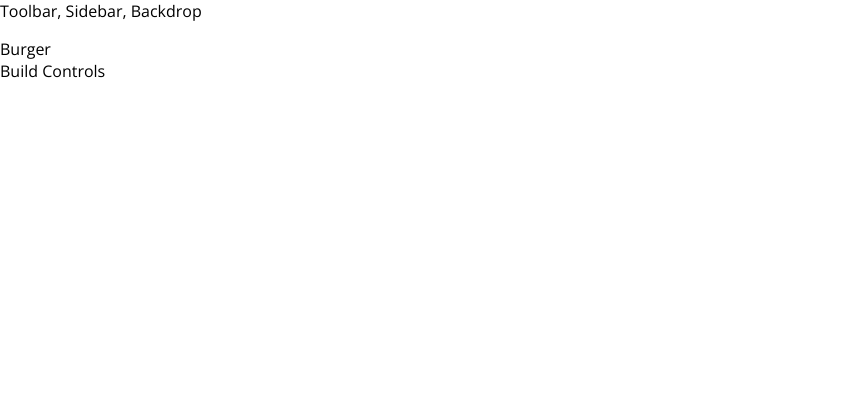
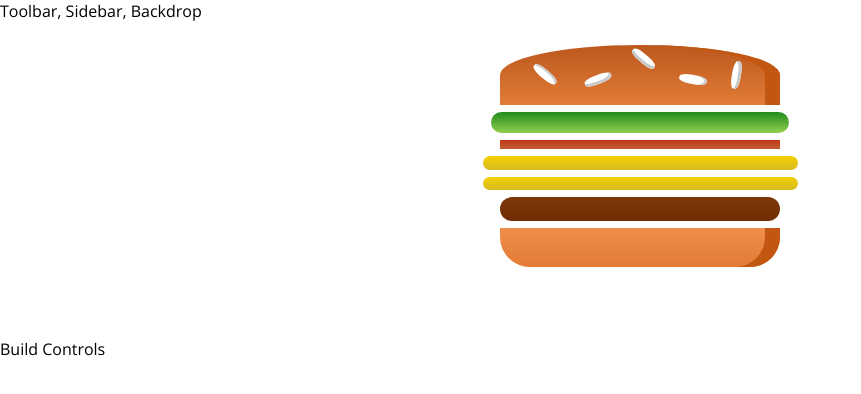
Before and after one commit to DavydovDenys/Burger_App, a React (Create React App) app: page / in a window 1280 px wide. Shown: the top 394 px of the page, without its empty margins (0-861 px from the left). Built offline with nearby package versions, Linux system fonts and the light colour scheme.

Commit message:
Outputting Burger Ingredients Dynamically

```diff
--- a/src/components/Burger/Burger.js
+++ b/src/components/Burger/Burger.js
@@ -0,0 +1,28 @@
+import React from "react";
+import classes from './Burger.module.css'
+import BurgerIngredients from "./BurgerIngredients/BurgerIngredients";
+
+
+const Burger = (props) => {
+
+  const transformedIngredients = Object.keys(props.ingredients).map(
+    (igKey) => {
+      // debugger;
+      return [...Array(props.ingredients[igKey])].map((_, i) => {
+        return <BurgerIngredients key={igKey + i} type={igKey}/>;
+      });
+    });
+  console.log(transformedIngredients);
+
+
+  return (
+    <div className={classes.Burger}>
+      <BurgerIngredients type="bread-top"/>
+      {transformedIngredients}
+
+      <BurgerIngredients type="bread-bottom"/>
+    </div>
+  );
+};
+
+export default Burger;
--- /dev/null
+++ b/src/components/Burger/Burger.module.css
@@ -0,0 +1,30 @@
+.Burger {
+  width: 100%;
+  margin: auto;
+  height: 250px;
+  overflow: auto;
+  text-align: center;
+  font-weight: bold;
+  font-size: 1.2rem;
+}
+
+@media (min-width: 500px) and (min-height: 401px) {
+  .Burger {
+    width: 450px;
+    height: 400px;
+  }
+}
+
+@media (min-width: 1000px) and (min-height: 700px) {
+  .Burger {
+    width: 700px;
+    height: 600px;
+  }
+}
+
+@media (min-width: 500px) and (min-height: 400px) {
+  .Burger {
+    width: 350px;
+    height: 300px;
+  }
+}
--- a/src/components/Burger/BurgerIngredients/BurgerIngredients.js
+++ b/src/components/Burger/BurgerIngredients/BurgerIngredients.js
@@ -24,17 +24,17 @@
       ingredient = <div className={classes.Meat}></div>;
     break;
 
-    case ('heese'):
+    case ('cheese'):
       ingredient = <div className={classes.Cheese}></div>;
-    return;
+    break;
 
     case ('salad'):
       ingredient = <div className={classes.Salad}></div>;
-    return;
+    break;
 
     case ('bacon'):
       ingredient = <div className={classes.Bacon}></div>;
-    return;
+    break;
 
     default:
       ingredient = null;
--- a/src/containers/BurgerBuilder/BurgerBuilder.js
+++ b/src/containers/BurgerBuilder/BurgerBuilder.js
@@ -1,13 +1,30 @@
 import React, {Component} from "react";
 
 import Auxiliary from "../../hoc/Auxiliary";
+import Burger from "../../components/Burger/Burger";
+
+class BurgerBuilder extends Component {
+  // рабочая конструкция
+  /*constructor(props) {
+    super(props);
+    this.state = {...}
+  }*/
+
+  // более современный способ
+  state = {
+    ingredients: {
+      salad: 1,
+      bacon: 1,
+      cheese: 2,
+      meat: 1
+    }
+  };
 
 
-class BurgerBuilder extends Component {
   render() {
     return (
       <Auxiliary>
-        <div>Burger</div>
+        <Burger ingredients={this.state.ingredients}/>
         <div>Build Controls</div>
       </Auxiliary>
     );
```
